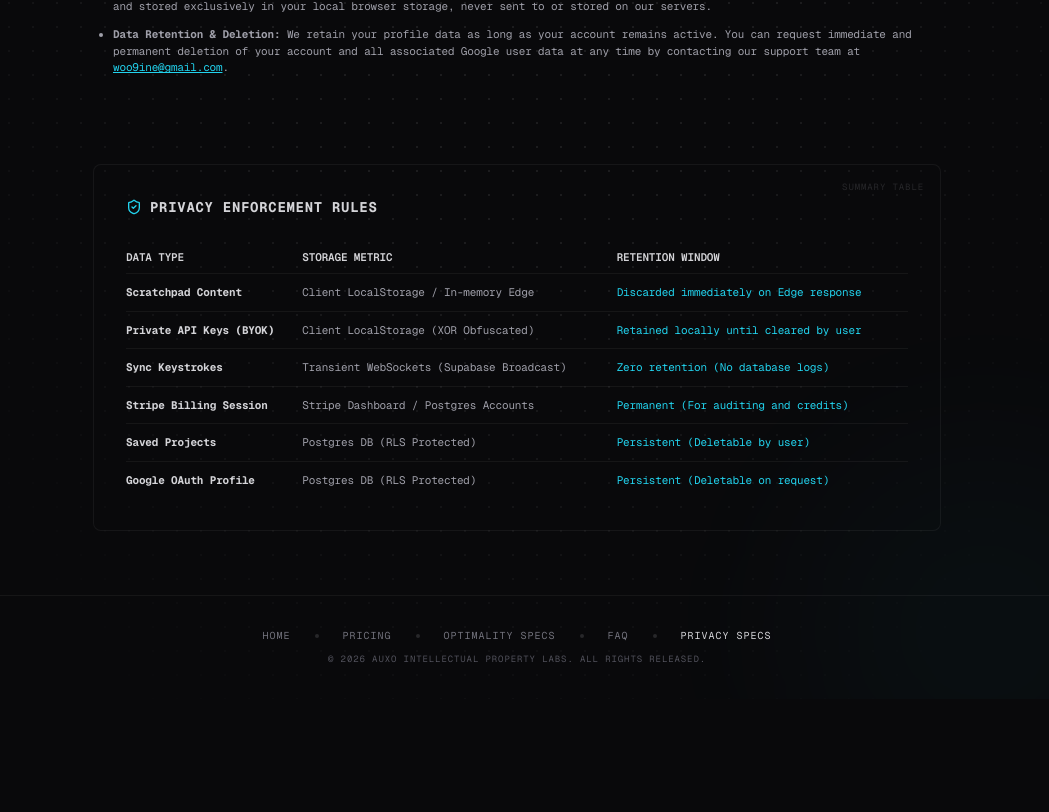
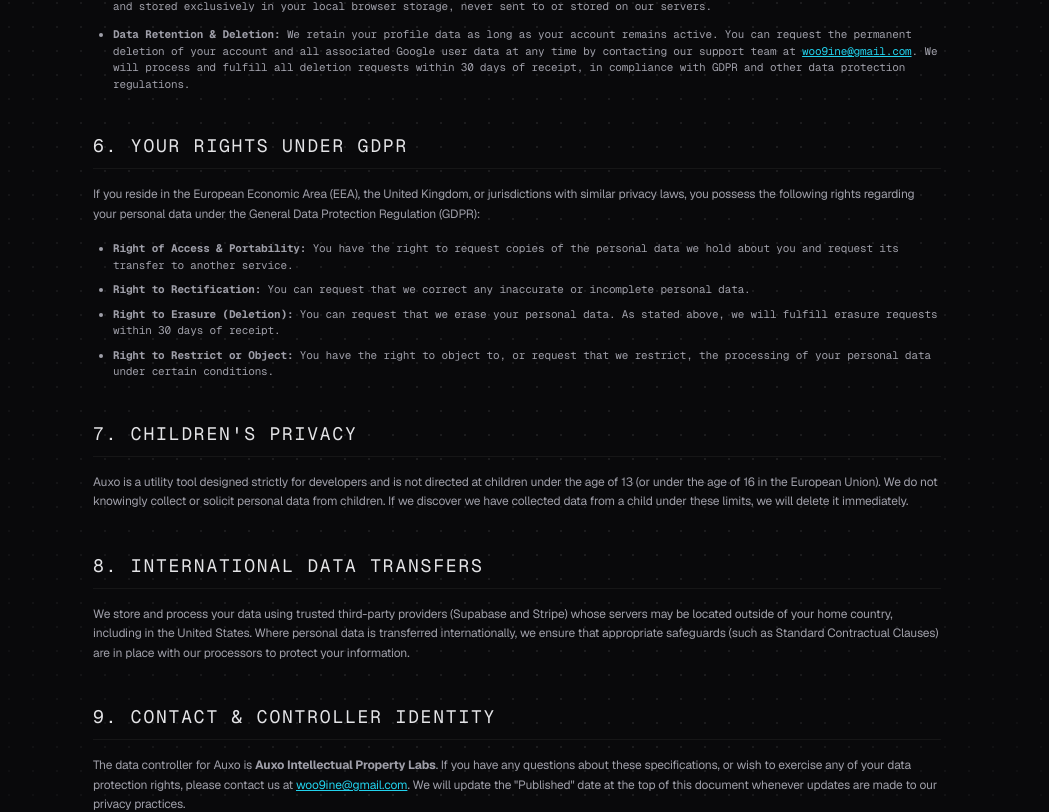
Before and after one commit to auxo-labs/Auxo, a Next.js app: page /privacy in a window 1280 px wide. Shown: the part 1617-2429 px from the top of the page, without its empty margins (123-1172 px from the left). Before the commit the page ends 2316 px from the top, so only its background shows below. Built offline with nearby package versions, Linux system fonts and the light colour scheme; a web font is replaced by a local one.

Commit message:
docs: update privacy policy with GDPR rights, children's privacy, and international data transfer disclosures

```diff
--- a/src/app/privacy/privacy-client.tsx
+++ b/src/app/privacy/privacy-client.tsx
@@ -124,7 +124,7 @@
           </p>
           <ul className="list-disc pl-5 font-mono text-[11px] text-zinc-400 space-y-3">
             <li>
-              <strong>Data Accessed:</strong> Through Google OAuth, we access your basic profile information (specifically: your email address, full name, and profile picture avatar URL). If you configure your personal Google Gemini API key (BYOK mode), your key is processed strictly in-memory to execute the compilation request to Google's API endpoints. We do not store, log, or save your API key on our servers, and we do not access any other Google account data or services.
+              <strong>Data Accessed:</strong> Through Google OAuth, we access your basic profile information (specifically: your email address, full name, and profile picture avatar URL). If you configure your personal Google Gemini API key (BYOK mode), your key is processed strictly in-memory to execute the compilation request to Googles API endpoints. We do not store, log, or save your API key on our servers, and we do not access any other Google account data or services.
             </li>
             <li>
               <strong>Data Usage:</strong> We process your Google profile data solely to authenticate your identity, create your unique user account on Auxo, secure collaborative rooms you belong to, and associate your cloud compilation credit balances with your identity. We do not use this data for any advertising, marketing, or profile-building activities.
@@ -136,9 +136,55 @@
               <strong>Data Storage &amp; Protection:</strong> Your profile data is stored in our database hosted on Supabase, protected by Row-Level Security (RLS) policies. Access is strictly encrypted via SSL/TLS. Any user-supplied API keys (including Gemini API keys) are XOR-obfuscated and stored exclusively in your local browser storage, never sent to or stored on our servers.
             </li>
             <li>
-              <strong>Data Retention &amp; Deletion:</strong> We retain your profile data as long as your account remains active. You can request immediate and permanent deletion of your account and all associated Google user data at any time by contacting our support team at <a href="mailto:woo9ine@gmail.com" className="text-accent underline">woo9ine@gmail.com</a>.
+              <strong>Data Retention &amp; Deletion:</strong> We retain your profile data as long as your account remains active. You can request the permanent deletion of your account and all associated Google user data at any time by contacting our support team at <a href="mailto:woo9ine@gmail.com" className="text-accent underline">woo9ine@gmail.com</a>. We will process and fulfill all deletion requests within 30 days of receipt, in compliance with GDPR and other data protection regulations.
             </li>
           </ul>
+        </section>
+
+        {/* Section 6 */}
+        <section className="mb-10">
+          <h2 className="text-lg font-mono text-zinc-200 uppercase tracking-widest mb-4 border-b border-white/[0.03] pb-2">
+            6. Your Rights Under GDPR
+          </h2>
+          <p className="text-xs leading-relaxed mb-4 text-zinc-400">
+            If you reside in the European Economic Area (EEA), the United Kingdom, or jurisdictions with similar privacy laws, you possess the following rights regarding your personal data under the General Data Protection Regulation (GDPR):
+          </p>
+          <ul className="list-disc pl-5 font-mono text-[11px] text-zinc-400 space-y-2">
+            <li><strong>Right of Access &amp; Portability:</strong> You have the right to request copies of the personal data we hold about you and request its transfer to another service.</li>
+            <li><strong>Right to Rectification:</strong> You can request that we correct any inaccurate or incomplete personal data.</li>
+            <li><strong>Right to Erasure (Deletion):</strong> You can request that we erase your personal data. As stated above, we will fulfill erasure requests within 30 days of receipt.</li>
+            <li><strong>Right to Restrict or Object:</strong> You have the right to object to, or request that we restrict, the processing of your personal data under certain conditions.</li>
+          </ul>
+        </section>
+
+        {/* Section 7 */}
+        <section className="mb-10">
+          <h2 className="text-lg font-mono text-zinc-200 uppercase tracking-widest mb-4 border-b border-white/[0.03] pb-2">
+            7. Children&apos;s Privacy
+          </h2>
+          <p className="text-xs leading-relaxed text-zinc-400">
+            Auxo is a utility tool designed strictly for developers and is not directed at children under the age of 13 (or under the age of 16 in the European Union). We do not knowingly collect or solicit personal data from children. If we discover we have collected data from a child under these limits, we will delete it immediately.
+          </p>
+        </section>
+
+        {/* Section 8 */}
+        <section className="mb-10">
+          <h2 className="text-lg font-mono text-zinc-200 uppercase tracking-widest mb-4 border-b border-white/[0.03] pb-2">
+            8. International Data Transfers
+          </h2>
+          <p className="text-xs leading-relaxed text-zinc-400">
+            We store and process your data using trusted third-party providers (Supabase and Stripe) whose servers may be located outside of your home country, including in the United States. Where personal data is transferred internationally, we ensure that appropriate safeguards (such as Standard Contractual Clauses) are in place with our processors to protect your information.
+          </p>
+        </section>
+
+        {/* Section 9 */}
+        <section className="mb-10">
+          <h2 className="text-lg font-mono text-zinc-200 uppercase tracking-widest mb-4 border-b border-white/[0.03] pb-2">
+            9. Contact &amp; Controller Identity
+          </h2>
+          <p className="text-xs leading-relaxed text-zinc-400">
+            The data controller for Auxo is <strong>Auxo Intellectual Property Labs</strong>. If you have any questions about these specifications, or wish to exercise any of your data protection rights, please contact us at <a href="mailto:woo9ine@gmail.com" className="text-accent underline">woo9ine@gmail.com</a>. We will update the &quot;Published&quot; date at the top of this document whenever updates are made to our privacy practices.
+          </p>
         </section>
 
         {/* Security Summary Matrix */}
```
